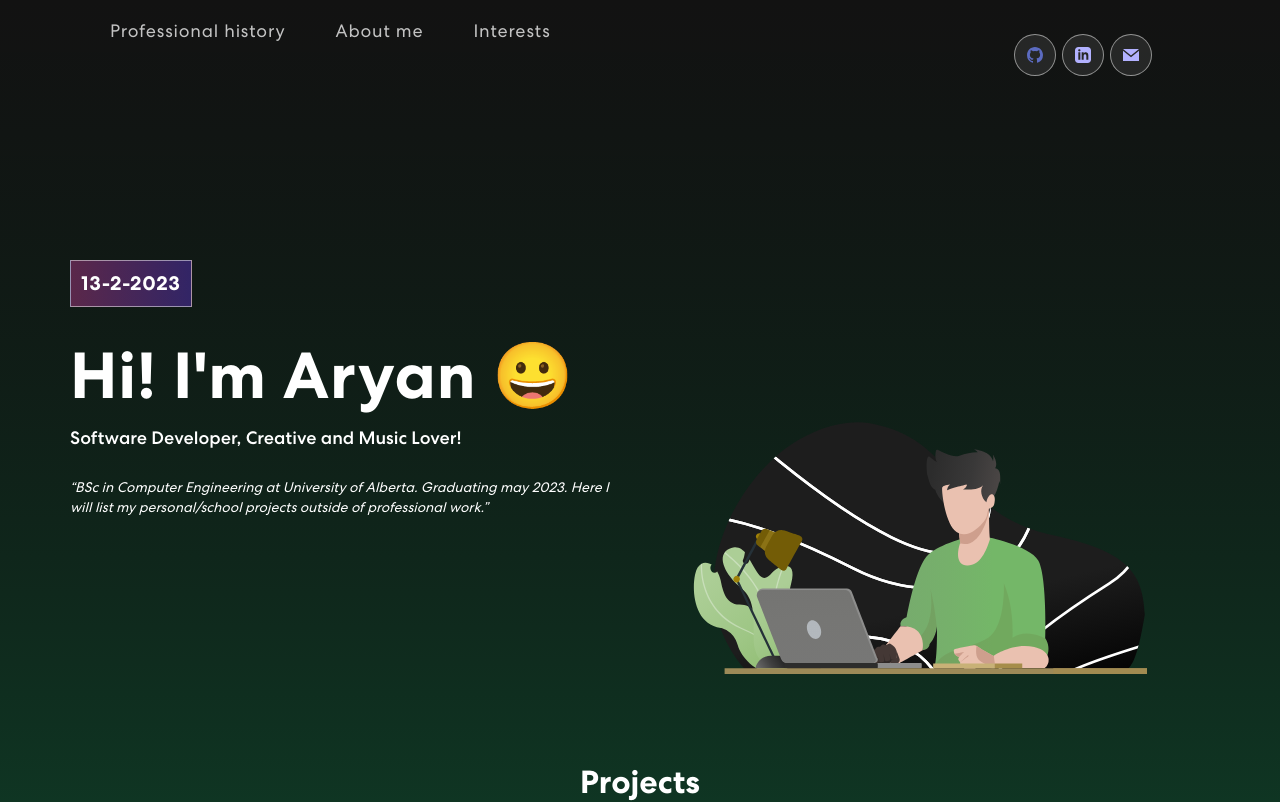
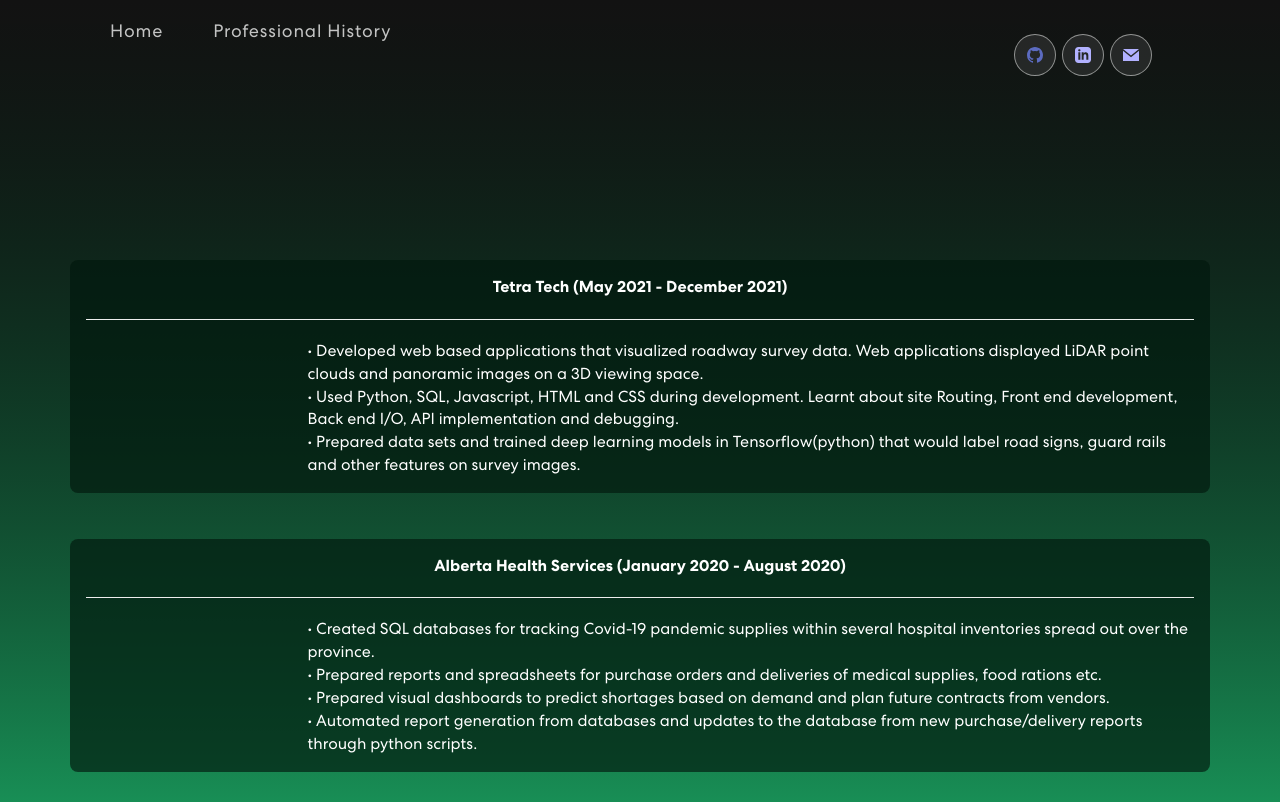
Before and after one commit to SiAryan/portfolio, a React (Create React App) app: page /portfolio/professionalHistory in a window 1280 px wide. Shown: the top 802 px of the page. Built offline with nearby package versions, Linux system fonts and the light colour scheme.

Commit message:
routing issue

```diff
--- a/package.json
+++ b/package.json
@@ -32,7 +32,7 @@
     "build": "react-scripts build",
     "test": "react-scripts test",
     "eject": "react-scripts eject",
-    "homepage": "https://SiAryan.github.io"
+    "homepage": "https://SiAryan.github.io/portfolio"
   },
   "eslintConfig": {
     "extends": [
--- a/src/App.js
+++ b/src/App.js
@@ -3,18 +3,38 @@
 import './App.css';
 import 'bootstrap/dist/css/bootstrap.min.css';
 import { NavBar } from "./components/NavBar";
-import { Main } from "./components/Main.js";
+// import { Main } from "./components/Main.js";
 import { Banner } from "./components/Banner";
-import { Testnet } from "./components/Testnet";
+import { PHistory } from "./components/Phistory";
 import { Team } from "./components/Team";
 import { Footer } from "./components/Footer";
 import { Projects } from "./components/Projects";
+import {
+  BrowserRouter as Router,
+  Routes,
+  Route,
+  useRoutes,
+} from "react-router-dom";
 
-function App() {
+const App = () => {
+  let routes = useRoutes([
+    { path: "/portfolio", element: <Banner /> },
+    { path: "/portfolio/professionalHistory", element: <PHistory /> },
+    // ...
+  ]);
+  return routes;
+};
+
+
+
+function AppWrapper() {
   return (
     <div className="App">
       <NavBar />
-      <Main />
+      <Router>
+      <App />
+      </Router>
+      {/* <Main /> */}
       {/* <Banner /> */}
       {/* <Testnet /> */}
       {/* <Team/> */}
@@ -25,4 +45,4 @@
   );
 }
 
-export default App;
+export default AppWrapper;
--- a/src/components/Main.js
+++ /dev/null
@@ -1,18 +0,0 @@
-import React from 'react';
-import { Routes, HashRouter as Router , Route } from 'react-router-dom';
-
-import { Banner } from './Banner.js';
-
-export const Main = () => {
-  return (
-    <Router>
-    <Routes> {/* The Switch decides which component to show based on the current URL.*/}
-      <Route exact path='/' element={<Banner />}></Route>
-      {/* <Route exact path='/professionalHistory' eleme></Route> */}
-
-    </Routes>
-    </Router>
-  );
-}
-
-export default Main;
--- a/src/components/NavBar.js
+++ b/src/components/NavBar.js
@@ -1,6 +1,6 @@
 import React from 'react';
 import { useState, useEffect } from "react";
-import { Navbar, Nav, Container } from "react-bootstrap";
+import { Navbar, Nav, Container, NavLink } from "react-bootstrap";
 import logo from '../assets/img/logo.svg';
 import navIcon1 from '../assets/img/twitter.svg';
 import navIcon2 from '../assets/img/github.svg';
@@ -13,6 +13,9 @@
 import {
   BrowserRouter as Router
 } from "react-router-dom";
+import { useHistory } from 'react-router-dom';
+import { Banner } from './Banner';
+import { PHistory } from './Phistory';
 
 // export const Testnet = () => {
 //   const responsive = {
@@ -36,8 +39,16 @@
 //   };
 // }
 
+
+
 export const NavBar = () => {
+  const [content, setContent] = useState(() => Banner)
 
+  function handleClick() {
+    console.log("handling click")
+    setContent(() => Banner)
+  }
+  const [isOpen, setOpen] = useState(false);
   const [activeLink, setActiveLink] = useState('home');
   const [scrolled, setScrolled] = useState(false);
   const responsive = {
@@ -78,6 +89,8 @@
     setActiveLink(value);
   }
 
+
+
   return (
     <Router>
       <Navbar expand="md" className={scrolled ? "scrolled" : ""}>
@@ -96,10 +109,11 @@
               <Nav.Link href="https://jumper.nodex.codes" target="_blank" className={activeLink === 'jumper' ? 'active navbar-link' : 'navbar-link'} onClick={() => onUpdateActiveLink('stake')}>Jumper</Nav.Link>
               <Nav.Link href="#testnet" className={activeLink === 'skill' ? 'active navbar-link' : 'navbar-link'} onClick={() => onUpdateActiveLink('skills')}>Testnet</Nav.Link>
               <Nav.Link href="#team" className={activeLink === 'team' ? 'active navbar-link' : 'navbar-link'} onClick={() => onUpdateActiveLink('team')}>Team</Nav.Link> */}
-              <Nav.Link href="" target="_blank" className={activeLink === 'blog' ? 'active navbar-link' : 'navbar-link'} onClick={() => onUpdateActiveLink('blog')}>Professional history</Nav.Link>
-              <Nav.Link href="" target="_blank" className={activeLink === 'blog' ? 'active navbar-link' : 'navbar-link'} onClick={() => onUpdateActiveLink('blog')}>About me</Nav.Link>
-              <Nav.Link href="" target="_blank" className={activeLink === 'blog' ? 'active navbar-link' : 'navbar-link'} onClick={() => onUpdateActiveLink('blog')}>Interests</Nav.Link>
-
+              {/* <Nav.Link to="/" target="_blank" className={activeLink === 'blog' ? 'active navbar-link' : 'navbar-link'} onClick={() => onUpdateActiveLink('/professionalHistory')}>Professional history</Nav.Link>
+              <Nav.Link href="" target="_blank" className={activeLink === 'blog' ? 'active navbar-link' : 'navbar-link'} onClick={() => onUpdateActiveLink("/About")}>About me</Nav.Link>
+               */}
+              <Nav.Link href="/portfolio" className={activeLink === 'Home' ? 'active navbar-link' : 'navbar-link'} >Home</Nav.Link>
+              <Nav.Link href="/portfolio/professionalHistory" className={activeLink === 'Home' ? 'active navbar-link' : 'navbar-link'}>Professional History</Nav.Link>
             </Nav>
 
             <div className='spacer'> <span className="navbar-text">
--- /dev/null
+++ b/src/components/Phistory.js
@@ -0,0 +1,87 @@
+import React from 'react';
+import { useState, useEffect } from "react";
+import { Container, Row, Col } from "react-bootstrap";
+import headerImg from "../assets/img/logo.svg";
+import { ArrowRightCircle, Quote } from 'react-bootstrap-icons';
+import 'animate.css';
+import TrackVisibility from 'react-on-screen';
+import Lottie from 'react-lottie';
+import * as animationData from "../assets/img/computer-guy-1.json";
+import footerRect from "../assets/img/footerRect.svg";
+import AnimationPage from './AnimationPage';
+
+
+export const PHistory = () => {
+  const [loopNum, setLoopNum] = useState(0);
+  const [isDeleting, setIsDeleting] = useState(false);
+  const [text, setText] = useState('');
+  const [delta, setDelta] = useState(300 - Math.random() * 100);
+  const [index, setIndex] = useState(1);
+  const toRotate = [ "Node Runner", "Crypto Enthusiast" ];
+  const period = 2000;
+  const current = new Date();
+  const date = `${current.getDate()}-${current.getMonth()+1}-${current.getFullYear()}`;
+
+  useEffect(() => {
+    let ticker = setInterval(() => {
+      tick();
+    }, delta);
+
+    return () => { clearInterval(ticker) };
+  }, [text])
+
+  const tick = () => {
+    let i = loopNum % toRotate.length;
+    let fullText = toRotate[i];
+    let updatedText = isDeleting ? fullText.substring(0, text.length - 1) : fullText.substring(0, text.length + 1);
+
+    setText(updatedText);
+
+    if (isDeleting) {
+      setDelta(prevDelta => prevDelta / 2);
+    }
+
+    if (!isDeleting && updatedText === fullText) {
+      setIsDeleting(true);
+      setIndex(prevIndex => prevIndex - 1);
+      setDelta(period);
+    } else if (isDeleting && updatedText === '') {
+      setIsDeleting(false);
+      setLoopNum(loopNum + 1);
+      setIndex(1);
+      setDelta(500);
+    } else {
+      setIndex(prevIndex => prevIndex + 1);
+    }
+  }
+
+  return (
+    <section className="banner" id="home">
+      <Container>
+
+      <section className="testnet" id="testnet">
+      <div class="project_panel">Tetra Tech (May 2021 - December 2021)
+      <hr></hr>
+      <div class="panel_text">&#x2022; Developed web based applications that visualized roadway survey data. Web applications displayed LiDAR point clouds and panoramic images on a 3D viewing space.</div>
+      <div class="panel_text">&#x2022; Used Python, SQL, Javascript, HTML and CSS during development. Learnt about site Routing, Front end development, Back end I/O, API implementation and debugging.</div>
+      <div class="panel_text">&#x2022; Prepared data sets and trained deep learning models in Tensorflow(python) that would label road signs, guard rails and other features on survey images.</div>
+      </div>
+      <br></br>
+      <div class="project_panel">Alberta Health Services (January 2020 - August 2020)
+      <hr></hr>
+      <div class="panel_text">&#x2022; Created SQL databases for tracking Covid-19 pandemic supplies within several hospital inventories spread out over the province.</div>
+      <div class="panel_text">&#x2022; Prepared reports and spreadsheets for purchase orders and deliveries of medical supplies, food rations etc.</div>
+      <div class="panel_text">&#x2022; Prepared visual dashboards to predict shortages based on demand and plan future contracts from vendors.</div>
+      <div class="panel_text">&#x2022; Automated report generation from databases and updates to the database from new purchase/delivery reports through python scripts.</div>
+      </div>
+
+
+        {/* </div> */}
+
+
+
+    </section>
+      </Container>
+    </section>
+  )
+}
--- a/src/components/Testnet.js
+++ b/src/components/Testnet.js
@@ -54,12 +54,12 @@
       MRI spinal transducer
       <div class="panel_text">Developing a transducer device to stimulate patient spines for MRI data collection. Device operation is controlled through web application built from NodeRED(nodejs)</div>
       </div>
-      <br></br>
+      {/* <br></br>
       <div class="project_panel">Rocket App</div>
       <br></br>
       <div class="project_panel">Badminton Bot</div>
       <br></br>
-      <div class="project_panel">To The Wormhole</div>
+      <div class="project_panel">To The Wormhole</div> */}
 
 
         {/* </div> */}
```
